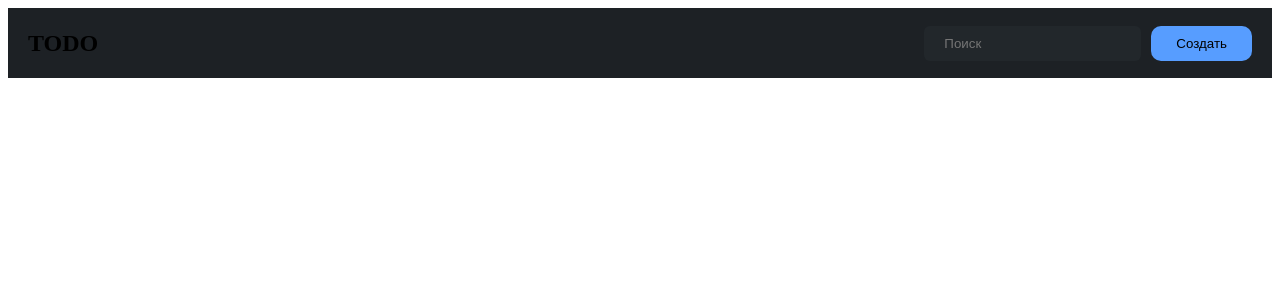
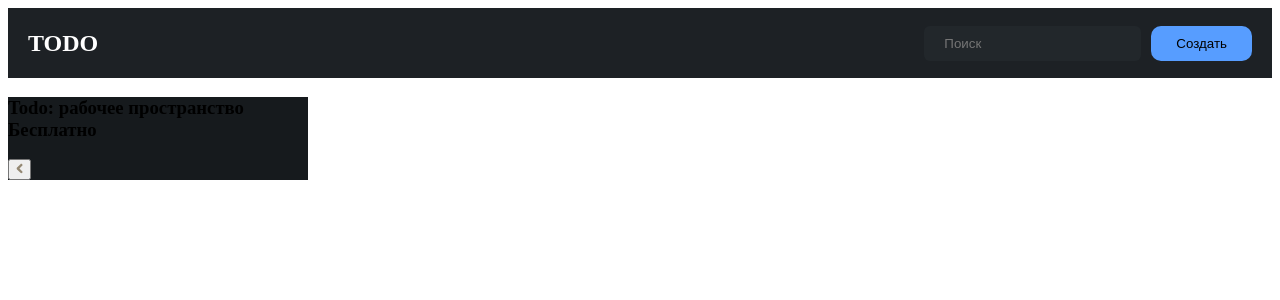
Before and after one commit to SamirSobirov/Todo_project_VUE, a Vue app: page / in a window 1280 px wide. Shown: the top 300 px of the page. Built offline with nearby package versions, Linux system fonts and the light colour scheme.

Commit message:
added aside

```diff
--- a/src/App.vue
+++ b/src/App.vue
@@ -2,27 +2,22 @@
 
 <template>
   <div>
-
-<headerVue />
-
+    <headerVue />
+    <asideVue />
   </div>
 </template>
 
 <style scoped></style>
 
-
-
-
 <script>
-import headerVue from './components/header.vue';
-
-
+import asideVue from "./components/aside.vue";
+import headerVue from "./components/header.vue";
 
 export default {
   name: "App",
   components: {
-    headerVue
-
+    headerVue,
+    asideVue
   },
 };
 </script>
--- /dev/null
+++ b/src/components/aside.vue
@@ -0,0 +1,22 @@
+<template>
+  <aside class="aside-block">
+    <div>
+      <h3>Todo: рабочее пространство Бесплатно</h3>
+      <button><img src="../../public/icons/arrow_left.svg" alt=""></button>
+    </div>
+  </aside>
+</template>
+
+<script>
+export default {
+  name: "AsideVue",
+};
+</script>
+
+<style lang="scss">
+.aside-block {
+  width: 300px;
+  height: 100%;
+  background-color: #161a1d;
+}
+</style>
--- a/src/components/header.vue
+++ b/src/components/header.vue
@@ -32,7 +32,9 @@ export default {
     height: 100%;
     padding: 0 20px;
 
-
+    h1 {
+        color: #FFF;
+    }
 
     .box {
         display: flex;
```
Also changed, not shown: public/icons/arrow_left.svg (added).
